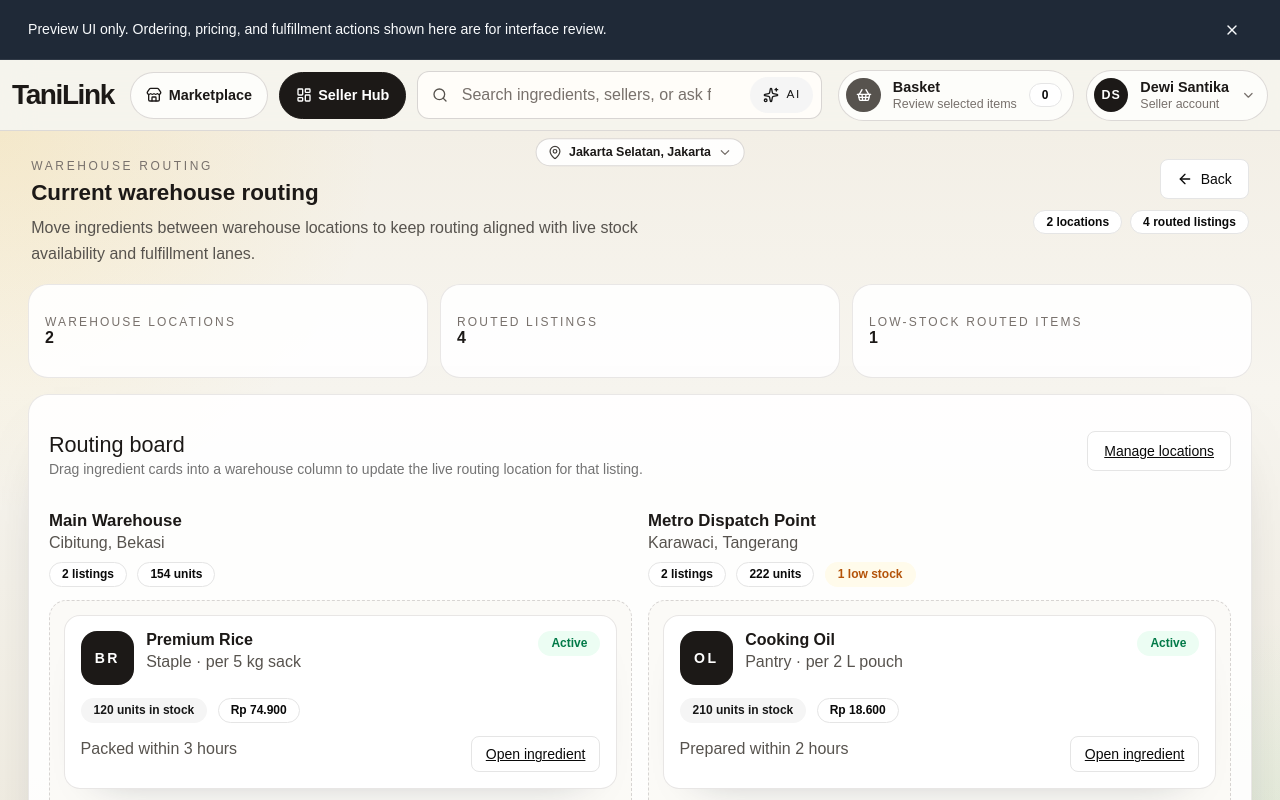
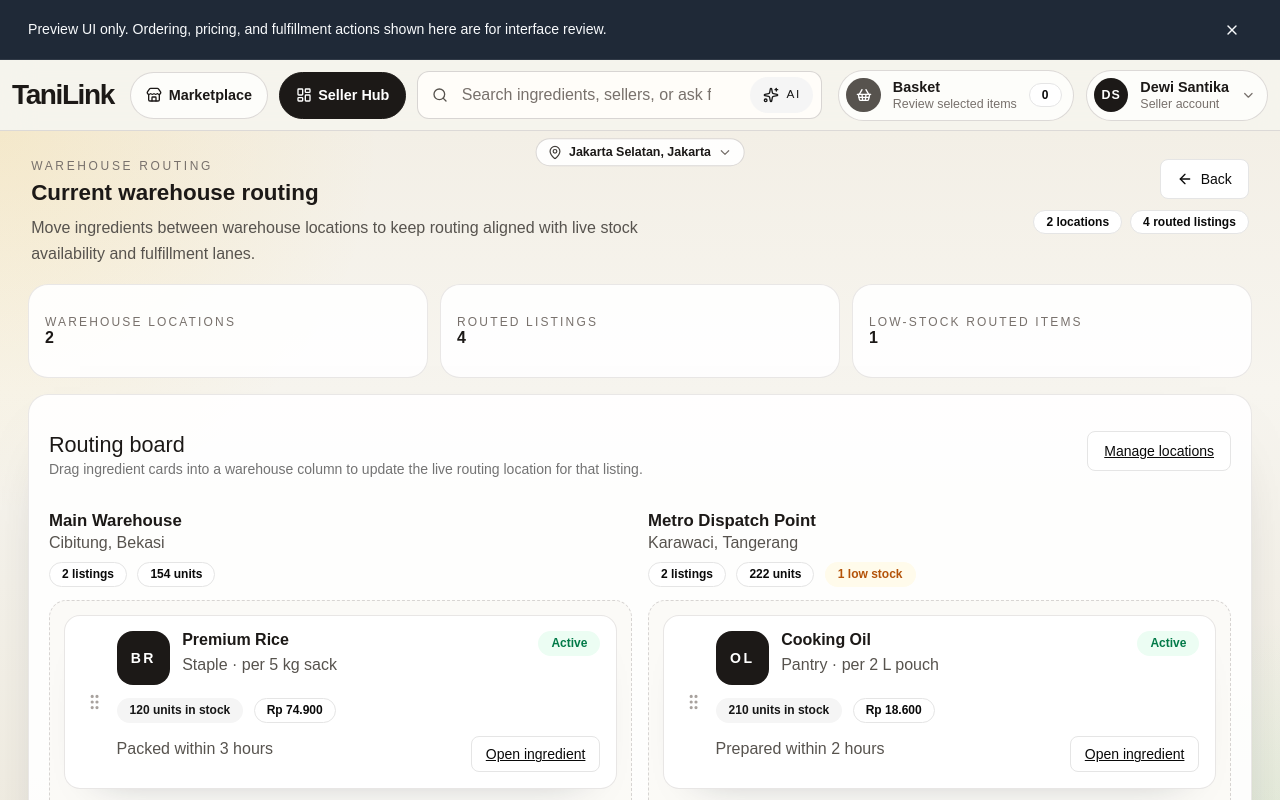
Before and after one commit to outrowed/tanilink, a React (Vite) app: page /seller/routing in a window 1280 px wide. Shown: the top 800 px of the page. Built offline with nearby package versions, Linux system fonts and the light colour scheme.

Commit message:
feat: drag icon hint

```diff
--- a/src/pages/Seller.module.css
+++ b/src/pages/Seller.module.css
@@ -430,10 +430,11 @@
 }
 
 .routingCard {
+  position: relative;
   display: flex;
   flex-direction: column;
   gap: 0.85rem;
-  padding: 0.95rem;
+  padding: 0.95rem 0.95rem 0.95rem 3.2rem;
   border: 1px solid rgba(231, 229, 228, 0.95);
   border-radius: 1rem;
   background: rgba(255, 255, 255, 0.96);
@@ -445,12 +446,38 @@
     opacity 0.16s ease;
 }
 
+.routingCardHandle {
+  position: absolute;
+  left: 0.95rem;
+  top: 50%;
+  display: inline-flex;
+  align-items: center;
+  justify-content: center;
+  width: 1.7rem;
+  height: 1.7rem;
+  transform: translateY(-50%);
+  color: #a8a29e;
+}
+
+.routingCardText {
+  display: flex;
+  min-width: 0;
+  flex-direction: column;
+  gap: 0.18rem;
+}
+
+.routingDragIcon {
+  width: 1.2rem;
+  height: 1.2rem;
+}
+
 .routingCard:hover {
   transform: translateY(-1px);
   box-shadow: 0 24px 52px -38px rgba(17, 24, 39, 0.46);
 }
 
 .routingCardLink {
+  display: inline-block;
   color: #1c1917;
   font-size: 1rem;
   font-weight: 600;
--- a/src/pages/SellerRoutingPage.tsx
+++ b/src/pages/SellerRoutingPage.tsx
@@ -1,4 +1,5 @@
 import { useMemo, useState, type DragEvent } from "react"
+import { GripVertical } from "lucide-react"
 import { Link } from "react-router-dom"
 
 import PageSurface, { PageSection } from "@/components/layout/PageSurface"
@@ -198,10 +199,13 @@ function SellerRoutingPage() {
                             onDragEnd={handleDragEnd}
                             onDragStart={handleDragStart(listing.id)}
                           >
+                            <div aria-hidden="true" className={styles.routingCardHandle}>
+                              <GripVertical className={styles.routingDragIcon} />
+                            </div>
                             <div className={styles.listingTopRow}>
                               <div className={styles.productIdentity}>
                                 <div className={styles.iconBadge}>{product.icon}</div>
-                                <div>
+                                <div className={styles.routingCardText}>
                                   <Link className={styles.routingCardLink} to={`/seller/ingredients/${product.slug}`}>
                                     {product.name}
                                   </Link>
```
